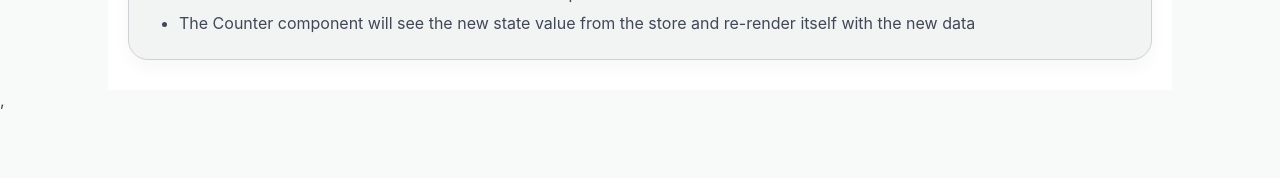
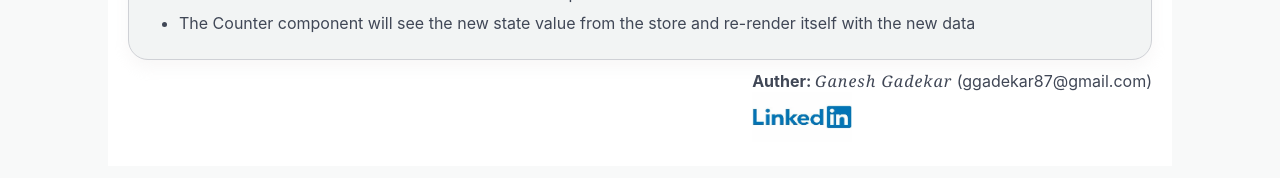
Before and after one commit to ggadekar87/gblogs, a React (Create React App) app: page /redux-toolkit in a window 1280 px wide. Shown: the part 2011-2189 px from the top of the page. Before the commit the page ends 2121 px from the top, so only its background shows below. Built offline with nearby package versions, Linux system fonts and the light colour scheme.

Commit message:
Added auther

```diff
--- a/src/components/posts/reduxtoolkit/redux-toolkit.css
+++ b/src/components/posts/reduxtoolkit/redux-toolkit.css
@@ -51,3 +51,6 @@
   padding-left: 5px;
   padding-right: 5px;
 }
+.AutherDiv{
+  float: right;
+}
--- a/src/components/posts/reduxtoolkit/redux-toolkit.js
+++ b/src/components/posts/reduxtoolkit/redux-toolkit.js
@@ -4,6 +4,7 @@ import { Codeblockcontainer } from '../../ui/codeblockcontainer/codeblockcontain
 import { CodeComponent } from '../../ui/codecomponent/codecomponent'
 import { code } from './codeblocks'
 import { ALink } from '../../ui/link/link'
+import { Auther } from '../../ui/auther/auther'
 export const ReduxToolkit = () => {
     return <div className='ReduxToolkit'>
         {/* <div>
@@ -181,6 +182,10 @@ export const ReduxToolkit = () => {
                     <li>The  Counter  component will see the new state value from the store and re-render itself with the new data</li>
                 </ul>
             </div>
+
+            <div className="AutherDiv">
+                 <Auther name="Ganesh Gadekar" email="ggadekar87@gmail.com" linkedin="https://www.linkedin.com/in/ganesh-gadekar-a1132135/"></Auther>
+            </div>
         </div>
     </div>
 }
--- /dev/null
+++ b/src/components/ui/auther/auther.css
@@ -0,0 +1,13 @@
+
+.Auther{
+    display: grid;
+}
+.autherLink{
+
+}
+
+.AutherName{
+    letter-spacing: 1px;
+    font-style: italic;
+    font-family: Georgia, 'Times New Roman', Times, serif;
+}
--- /dev/null
+++ b/src/components/ui/auther/auther.js
@@ -0,0 +1,13 @@
+import './auther.css'
+import LinkedIn from '../../images/LinkedIn.jpg'
+export const Auther = (props) => {
+    return <div className='Auther'>
+        <span><strong>Auther:  </strong>
+           <span className='AutherName'>{props.name}</span>  ({props.email})</span>
+        <span>
+            <a href={props.linkedin} className="autherLink" title="Linkedin" rel="noreferrer" target="_blank">
+                <img style={{ width: "100px", height: "50px" }} src={LinkedIn} title="Linkedin" />
+            </a>
+        </span>
+    </div>
+}
```
Also changed, not shown: src/components/images/LinkedIn.jpg (added).
